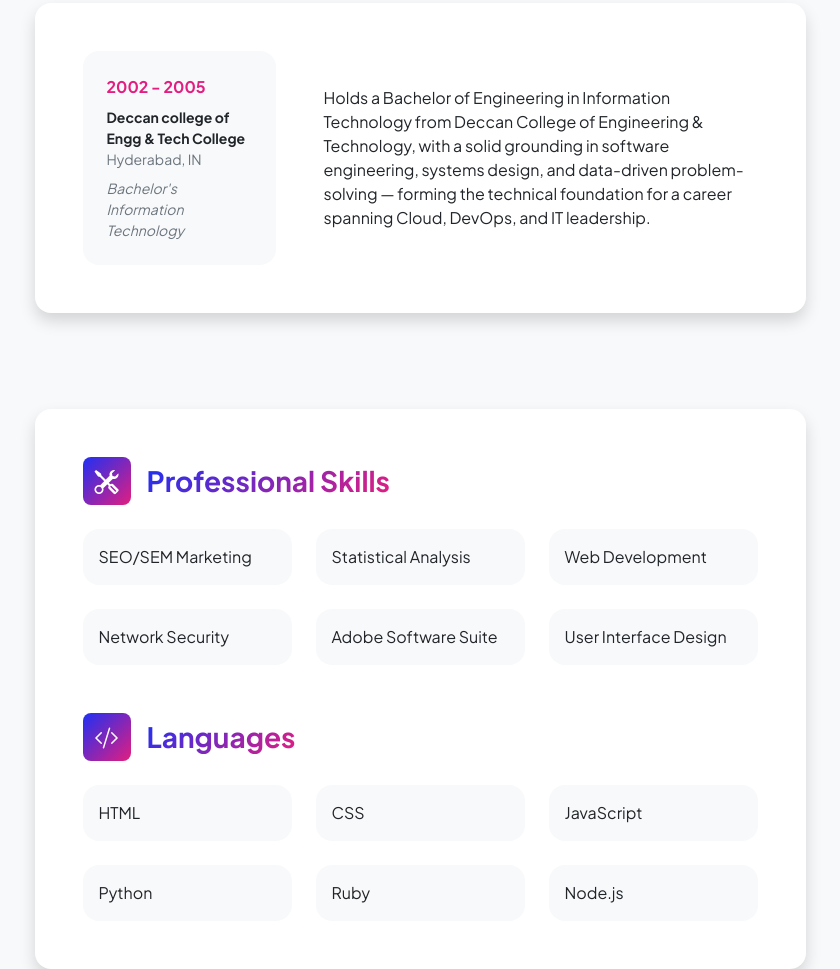
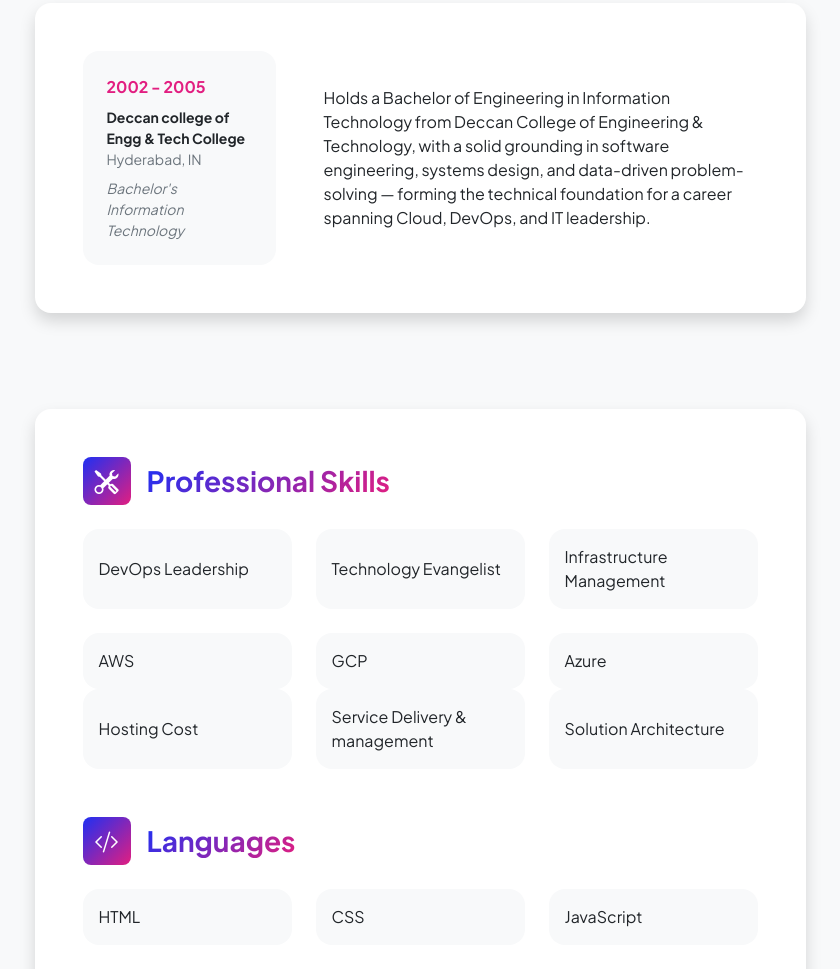
Before and after one commit to lgurrapu/me, a plain HTML site: page resume.html in a window 1280 px wide. Shown: the part 1254-2223 px from the top of the page, without its empty margins (220-1060 px from the left). Drawn offline with nearby package versions, Linux system fonts and the light colour scheme.

Commit message:
Updating prof skills card

```diff
--- a/resume.html
+++ b/resume.html
@@ -60,7 +60,7 @@
                                             <div class="bg-light p-4 rounded-4">
                                                 <div class="text-primary fw-bolder mb-2">2024 - Present</div>
                                                 <div class="small fw-bolder">Cloud /DevOps Leader</div>
-                                                <div class="small text-muted">Lloyds Bank</div>
+                                                <div class="small text-muted">Lloyds Bank ( LTC) </div>
                                                 <div class="small text-muted">Hyderabad, India</div>
                                             </div>
                                         </div>
@@ -163,14 +163,19 @@
                                             <h3 class="fw-bolder mb-0"><span class="text-gradient d-inline">Professional Skills</span></h3>
                                         </div>
                                         <div class="row row-cols-1 row-cols-md-3 mb-4">
-                                            <div class="col mb-4 mb-md-0"><div class="d-flex align-items-center bg-light rounded-4 p-3 h-100">SEO/SEM Marketing</div></div>
-                                            <div class="col mb-4 mb-md-0"><div class="d-flex align-items-center bg-light rounded-4 p-3 h-100">Statistical Analysis</div></div>
-                                            <div class="col"><div class="d-flex align-items-center bg-light rounded-4 p-3 h-100">Web Development</div></div>
+                                            <div class="col mb-4 mb-md-0"><div class="d-flex align-items-center bg-light rounded-4 p-3 h-100"> DevOps Leadership</div></div>
+                                            <div class="col mb-4 mb-md-0"><div class="d-flex align-items-center bg-light rounded-4 p-3 h-100"> Technology Evangelist</div></div>
+                                            <div class="col"><div class="d-flex align-items-center bg-light rounded-4 p-3 h-100">Infrastructure Management</div></div>
                                         </div>
                                         <div class="row row-cols-1 row-cols-md-3">
-                                            <div class="col mb-4 mb-md-0"><div class="d-flex align-items-center bg-light rounded-4 p-3 h-100">Network Security</div></div>
-                                            <div class="col mb-4 mb-md-0"><div class="d-flex align-items-center bg-light rounded-4 p-3 h-100">Adobe Software Suite</div></div>
-                                            <div class="col"><div class="d-flex align-items-center bg-light rounded-4 p-3 h-100">User Interface Design</div></div>
+                                            <div class="col mb-4 mb-md-0"><div class="d-flex align-items-center bg-light rounded-4 p-3 h-100"> AWS</div></div>
+                                            <div class="col mb-4 mb-md-0"><div class="d-flex align-items-center bg-light rounded-4 p-3 h-100"> GCP</div></div>
+                                            <div class="col"><div class="d-flex align-items-center bg-light rounded-4 p-3 h-100">Azure</div></div>
+                                        </div>
+                                        <div class="row row-cols-1 row-cols-md-3">
+                                            <div class="col mb-4 mb-md-0"><div class="d-flex align-items-center bg-light rounded-4 p-3 h-100"> Hosting Cost</div></div>
+                                            <div class="col mb-4 mb-md-0"><div class="d-flex align-items-center bg-light rounded-4 p-3 h-100"> Service Delivery & management</div></div>
+                                            <div class="col"><div class="d-flex align-items-center bg-light rounded-4 p-3 h-100">Solution Architecture</div></div>
                                         </div>
                                     </div>
                                     <!-- Languages list-->
```
